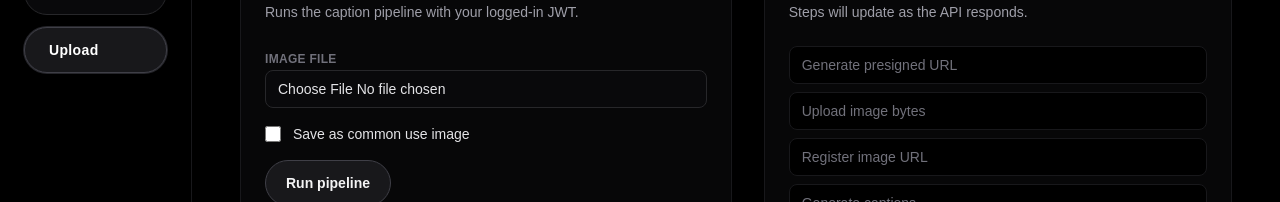
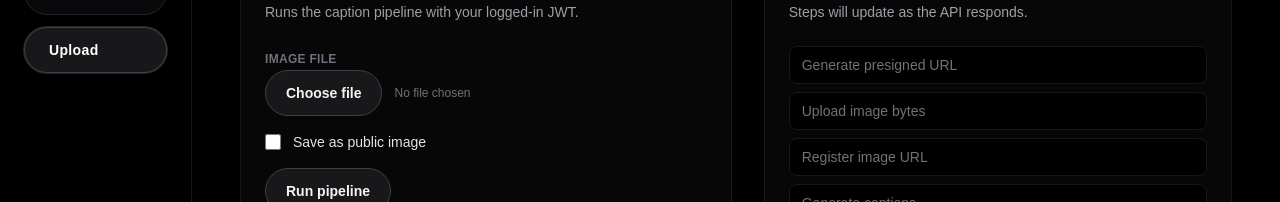
Before and after one commit to joon0110/the-humor-project, a Next.js app: page /upload in a window 1280 px wide. Shown: the part 195-397 px from the top of the page. Built offline with nearby package versions, Linux system fonts and the light colour scheme; no server answers.

Commit message:
Update: button changed for file upload and ispulic checkbox added

```diff
--- a/app/upload/UploadClient.tsx
+++ b/app/upload/UploadClient.tsx
@@ -55,7 +55,7 @@ function resolveContentType(file: File): string | null {
 
 export default function UploadClient() {
   const [file, setFile] = useState<File | null>(null);
-  const [isCommonUse, setIsCommonUse] = useState(false);
+  const [isPublic, setIsPublic] = useState(false);
   const [isSubmitting, setIsSubmitting] = useState(false);
   const [stepIndex, setStepIndex] = useState<number | null>(null);
   const [errorMessage, setErrorMessage] = useState<string | null>(null);
@@ -159,7 +159,8 @@ export default function UploadClient() {
           },
           body: JSON.stringify({
             imageUrl: step1.cdnUrl,
-            isCommonUse,
+            isCommonUse: false,
+            isPublic,
           }),
         }
       );
@@ -224,11 +225,22 @@ export default function UploadClient() {
             >
               Image file
             </label>
+            <div className="flex flex-wrap items-center gap-3">
+              <label
+                htmlFor="upload-file"
+                className="inline-flex items-center justify-center rounded-full border border-zinc-700 bg-zinc-900 px-5 py-3 text-sm font-semibold text-zinc-100 transition hover:bg-zinc-800"
+              >
+                Choose file
+              </label>
+              <span className="text-xs text-zinc-500">
+                {file ? file.name : "No file chosen"}
+              </span>
+            </div>
             <input
               id="upload-file"
               type="file"
               accept={SUPPORTED_TYPES.join(",")}
-              className="block w-full rounded-lg border border-zinc-800 bg-zinc-950 px-3 py-2 text-sm text-zinc-200"
+              className="sr-only"
               onChange={(event) => {
                 const nextFile = event.target.files?.[0] ?? null;
                 setFile(nextFile);
@@ -245,10 +257,10 @@ export default function UploadClient() {
             <input
               type="checkbox"
               className="h-4 w-4 rounded border-zinc-700 bg-zinc-950"
-              checked={isCommonUse}
-              onChange={(event) => setIsCommonUse(event.target.checked)}
+              checked={isPublic}
+              onChange={(event) => setIsPublic(event.target.checked)}
             />
-            Save as common use image
+            Save as public image
           </label>
 
           <button
```
